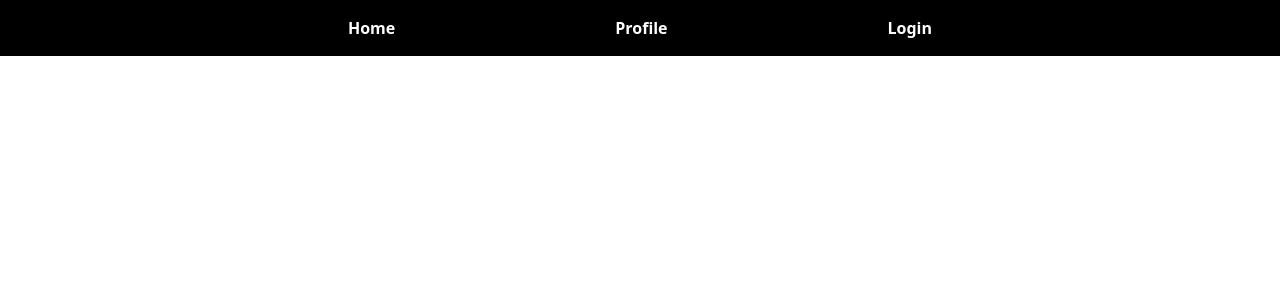
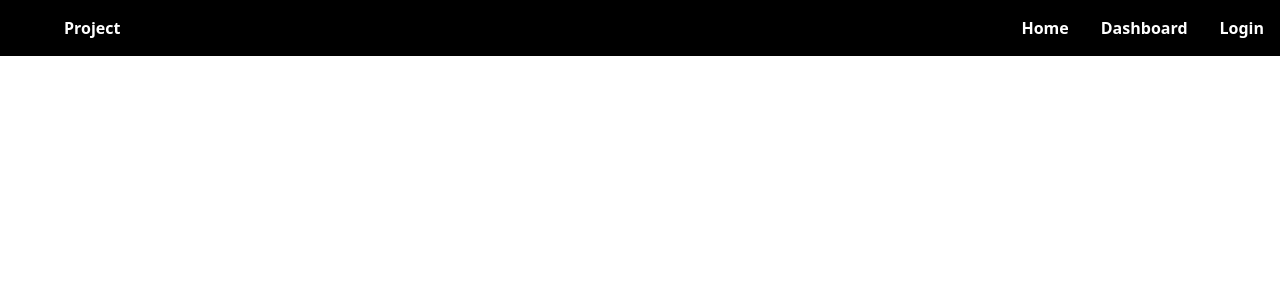
Before and after one commit to munal777/user-auth-core, a React (Vite) app in the folder frontend/: page / in a window 1280 px wide. Shown: the top 300 px of the page. Built offline with nearby package versions, Linux system fonts and the light colour scheme.

Commit message:
completed the navbar

```diff
--- a/frontend/package.json
+++ b/frontend/package.json
@@ -11,6 +11,7 @@
   },
   "dependencies": {
     "@tailwindcss/vite": "^4.1.10",
+    "lucide-react": "^0.522.0",
     "react": "^19.1.0",
     "react-dom": "^19.1.0",
     "tailwindcss": "^4.1.10"
--- a/frontend/src/components/Navbar.jsx
+++ b/frontend/src/components/Navbar.jsx
@@ -1,15 +1,37 @@
 import React from "react";
+import { useState } from "react";
+import { X, Menu } from "lucide-react";
 
 export default function Navbar() {
+  const [menu, setOpenMenu] = useState(true);
+
   return (
     <>
-      <nav className="bg-black text-white font-semibold w-full">
-        <ul className="flex space-x-4 p-4 justify-evenly max-w-5xl mx-auto">
-            <li>Home</li>
-            <li>Profile</li>
-            <li>Login</li>
-        </ul>
+      <nav className="flex justify-between bg-black text-white font-semibold md:p-4 p-3.5">
+        <div className="md:mx-12">
+          <p>Project</p>
+        </div>
+
+        <div className="hidden md:flex md:space-x-8">
+          <p>Home</p>
+          <p>Dashboard</p>
+          <p>Login</p>
+        </div>
+
+        <div className="md:hidden" onClick={() => setOpenMenu(!menu)}>
+          {menu ? <Menu /> : <X />}
+        </div>
       </nav>
+
+      {!menu && (
+          <div className="bg-black text-white font-semibold w-1/2">
+            <div className="flex flex-col space-y-2 py-6">
+              <p>Home</p>
+              <p>Dashboard</p>
+              <p>Login</p>
+            </div>
+          </div>
+        )}
     </>
   );
 }
```
Also changed, not shown: 1 other file (tests, documents, lock files or other folders).
